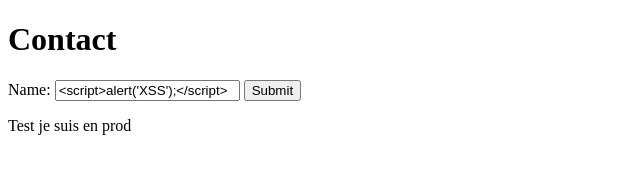
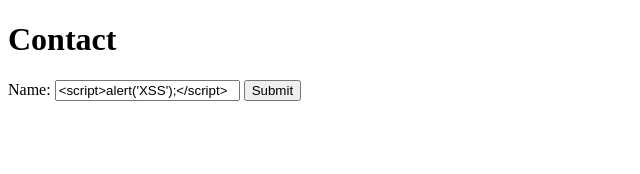
Before and after one commit to Kaishiro63/ci-cd, a plain HTML site: page index.html in a window 1280 px wide. Shown: the whole page, without its empty margins (0-640 px from the left). Drawn offline with Linux system fonts and the light colour scheme.

Commit message:
add faille | block merge 2

```diff
--- a/index.html
+++ b/index.html
@@ -10,7 +10,6 @@
         <label for="name">Name:</label>
         <input type="text" id="name" name="name" value="<script>alert('XSS');</script>">
         <input type="submit" value="Submit">
-        <p>Test je suis en prod</p>
     </form>
 
     <script src="./script.js"></script>
```
